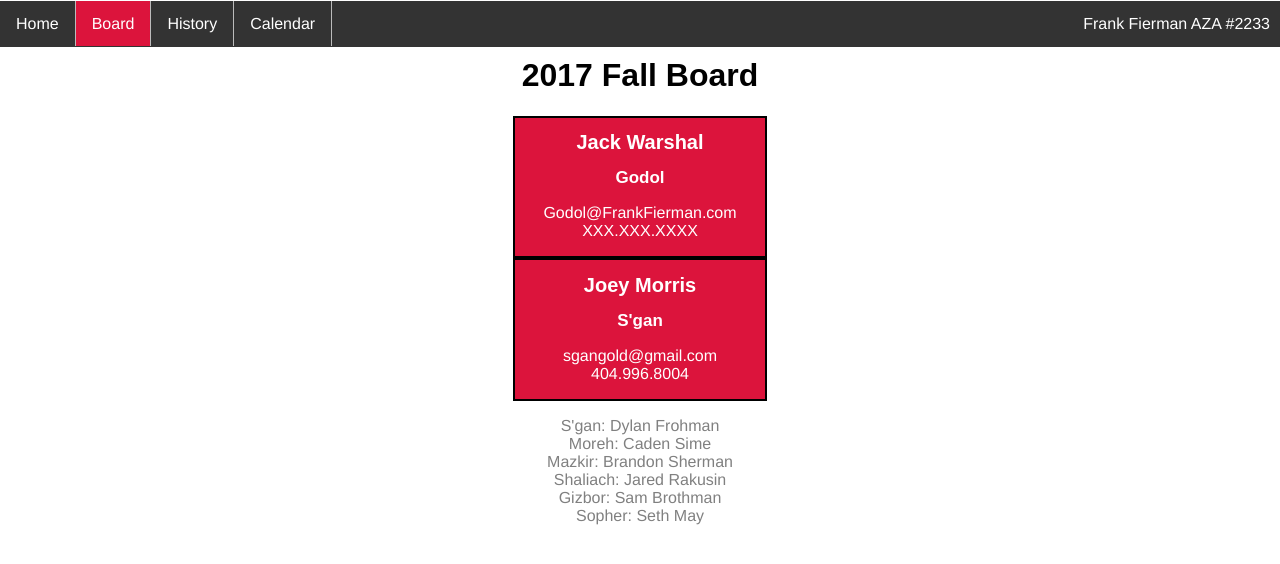
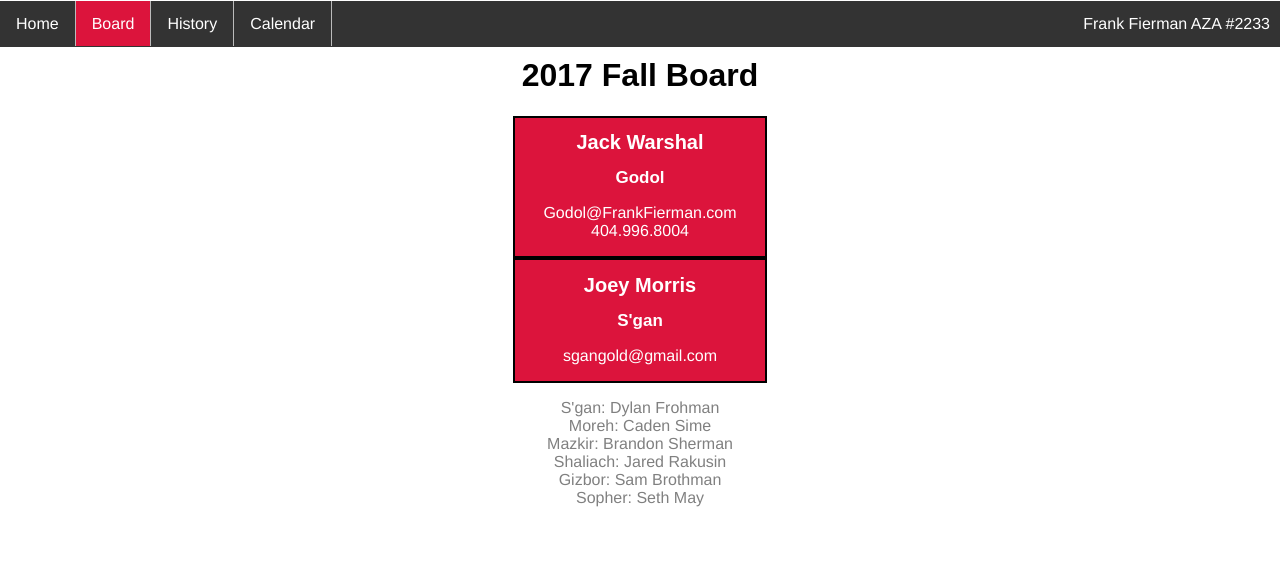
Before and after one commit to fiermanmazkir/fiermanmazkir.github.io, a Jekyll site: the page built from board/index.md, in a window 1280 px wide. Shown: the top 564 px of the page. Built offline with Jekyll 4.4.1, drawn with Linux system fonts in a browser that asks for light colours; comment, search, counter and statistics services are not loaded.

Commit message:
Update index.md

```diff
--- a/board/index.md
+++ b/board/index.md
@@ -65,14 +65,14 @@ h2.sgana-board {
          <h1 class="godol-board">Jack Warshal</h1>
 	 <h2 class="godol-board">Godol</h2>
 	 <p class="godol-board">Godol@FrankFierman.com<br>
-	 XXX.XXX.XXXX</p>
+	 404.996.8004</p>
 	 </div>
 
 <div class="sgana-board">
          <h1 class="sgana-board">Joey Morris</h1>
 	 <h2 class="sgana-board">S'gan</h2>
 	 <p class="sgana-board">sgangold@gmail.com<br>
-	 404.996.8004</p>
+	 </p>
 	 </div>
 
 <p>
```
